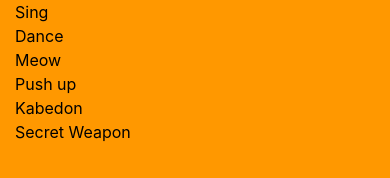
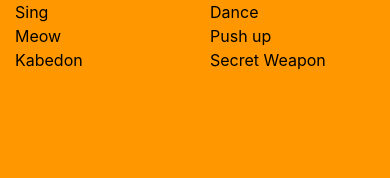
Before and after one commit to phena109/remotebfapp, a website: page index.html in a window 390 px wide. Drawn offline with nearby package versions, Linux system fonts and the light colour scheme; files that its build step writes are made by us from their sources.

Commit message:
ensure 2 columns

```diff
--- a/index.html
+++ b/index.html
@@ -17,28 +17,28 @@
     <div class="container-fluid">
 
         <div class="row">
-            <div class="col-sm app-action app-action-1">
+            <div class="col-6 app-action app-action-1">
                 Sing
             </div>
-            <div class="col-sm app-action app-action-2">
+            <div class="col-6 app-action app-action-2">
                 Dance
             </div>
         </div>
 
         <div class="row">
-            <div class="col-sm app-action app-action-3">
+            <div class="col-6 app-action app-action-3">
                 Meow
             </div>
-            <div class="col-sm app-action app-action-4">
+            <div class="col-6 app-action app-action-4">
                 Push up
             </div>
         </div>
 
         <div class="row">
-            <div class="col-sm app-action app-action-5">
+            <div class="col-6 app-action app-action-5">
                 Kabedon
             </div>
-            <div class="col-sm app-action app-action-6">
+            <div class="col-6 app-action app-action-6">
                 Secret Weapon
             </div>
         </div>
```
